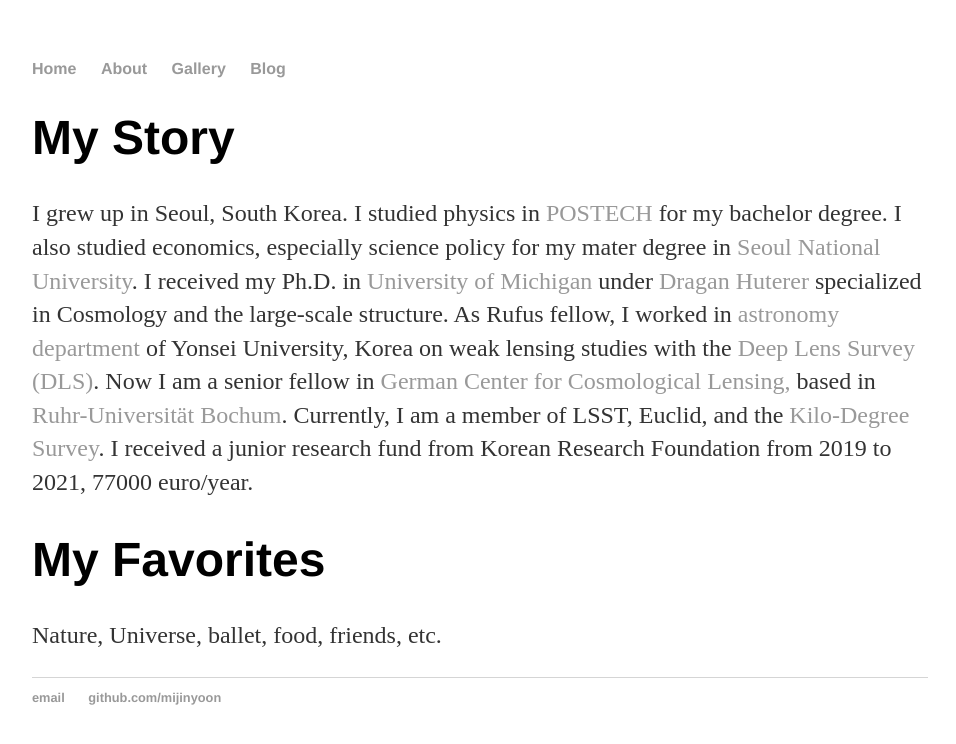
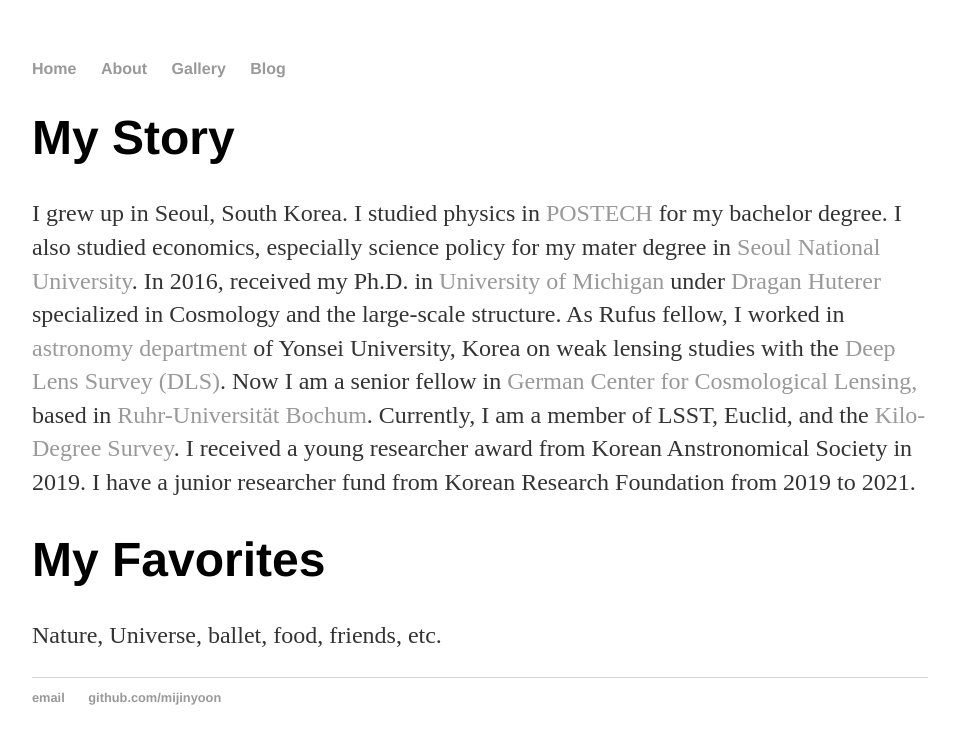
Before and after one commit to mijinyoon/mijinyoon.github.io, a Jekyll site: the page built from about/index.html, in a window 1280 px wide. Shown: the top 744 px of the page, without its empty margins (160-1116 px from the left). Built offline with Jekyll 4.4.1, drawn with Linux system fonts in a browser that asks for light colours.

Commit message:
Update index.html

```diff
--- a/about/index.html
+++ b/about/index.html
@@ -4,8 +4,8 @@
 ---
 <div class="blurb">
 	<h1>My Story</h1>
-	<p>I grew up in Seoul, South Korea. I studied physics in <a href=http://www.postech.ac.kr/eng/>POSTECH</a> for my bachelor degree. I also studied economics, especially science policy for my mater degree in <a href=http://temep.snu.ac.kr/en>Seoul National University</a>. I received my Ph.D. in <a href="https://umich.edu">University of Michigan</a> under <a href="http://www-personal.umich.edu/~huterer/">Dragan Huterer</a> specialized in Cosmology and the large-scale structure.
-As Rufus fellow, I worked in <a href=https://devcms.yonsei.ac.kr/galaxy_en/index.do>astronomy department</a> of Yonsei University, Korea on weak lensing studies with the <a href=https://www.noao.edu/survey-archives/deeplens/>Deep Lens Survey (DLS)</a>. Now I am a senior fellow in <a href="https://gccl-rub.github.io">German Center for Cosmological Lensing, </a> based in <a href="https://www.ruhr-uni-bochum.de/en">Ruhr-Universität Bochum</a>. Currently, I am a member of LSST, Euclid, and the <a href=http://kids.strw.leidenuniv.nl>Kilo-Degree Survey</a>. I received a junior research fund from Korean Research Foundation from 2019 to 2021, 77000 euro/year.</p>
+	<p>I grew up in Seoul, South Korea. I studied physics in <a href=http://www.postech.ac.kr/eng/>POSTECH</a> for my bachelor degree. I also studied economics, especially science policy for my mater degree in <a href=http://temep.snu.ac.kr/en>Seoul National University</a>. In 2016, received my Ph.D. in <a href="https://umich.edu">University of Michigan</a> under <a href="http://www-personal.umich.edu/~huterer/">Dragan Huterer</a> specialized in Cosmology and the large-scale structure.
+As Rufus fellow, I worked in <a href=https://devcms.yonsei.ac.kr/galaxy_en/index.do>astronomy department</a> of Yonsei University, Korea on weak lensing studies with the <a href=https://www.noao.edu/survey-archives/deeplens/>Deep Lens Survey (DLS)</a>. Now I am a senior fellow in <a href="https://gccl-rub.github.io">German Center for Cosmological Lensing, </a> based in <a href="https://www.ruhr-uni-bochum.de/en">Ruhr-Universität Bochum</a>. Currently, I am a member of LSST, Euclid, and the <a href=http://kids.strw.leidenuniv.nl>Kilo-Degree Survey</a>. I received a young researcher award from Korean Anstronomical Society in 2019. I have a junior researcher fund from Korean Research Foundation from 2019 to 2021.</p>
 	<h1>My Favorites</h1>
 	<p>Nature, Universe, ballet, food, friends, etc.</p>
 </div><!-- /.blurb -->
```
